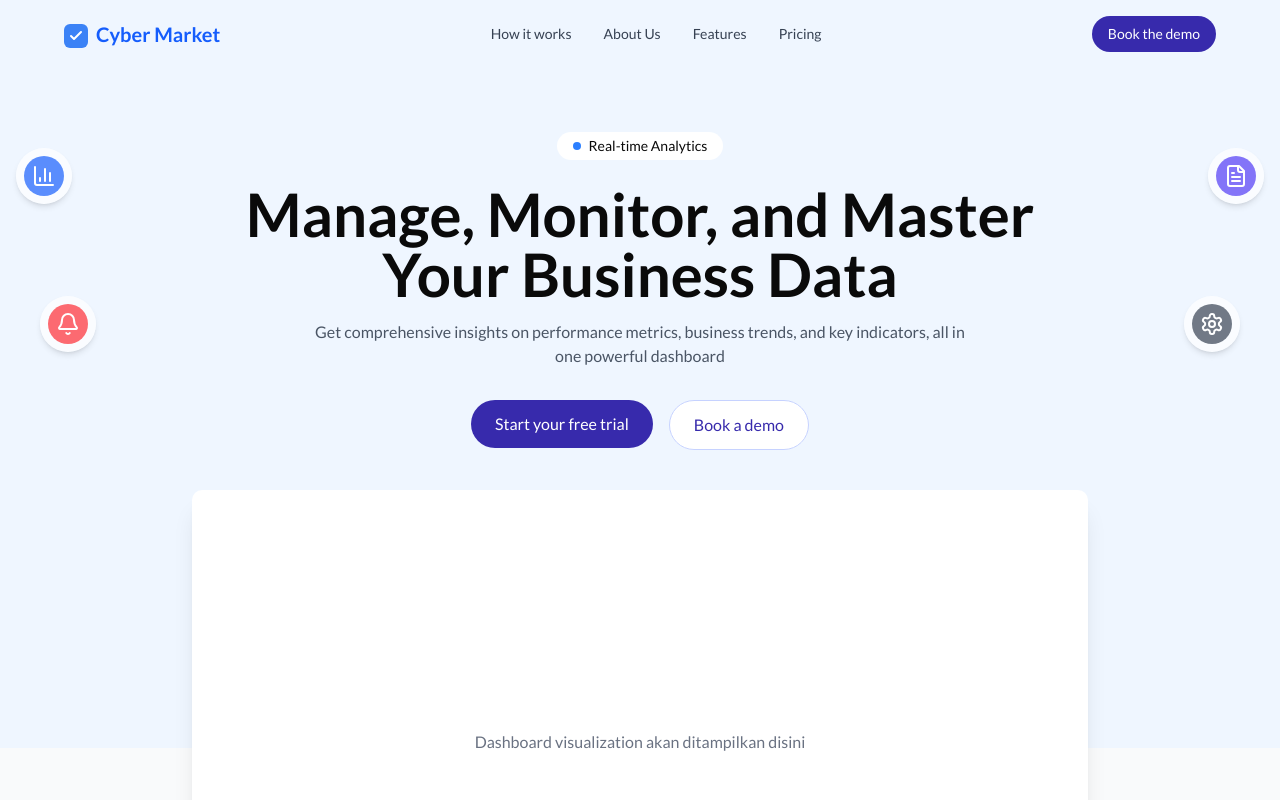
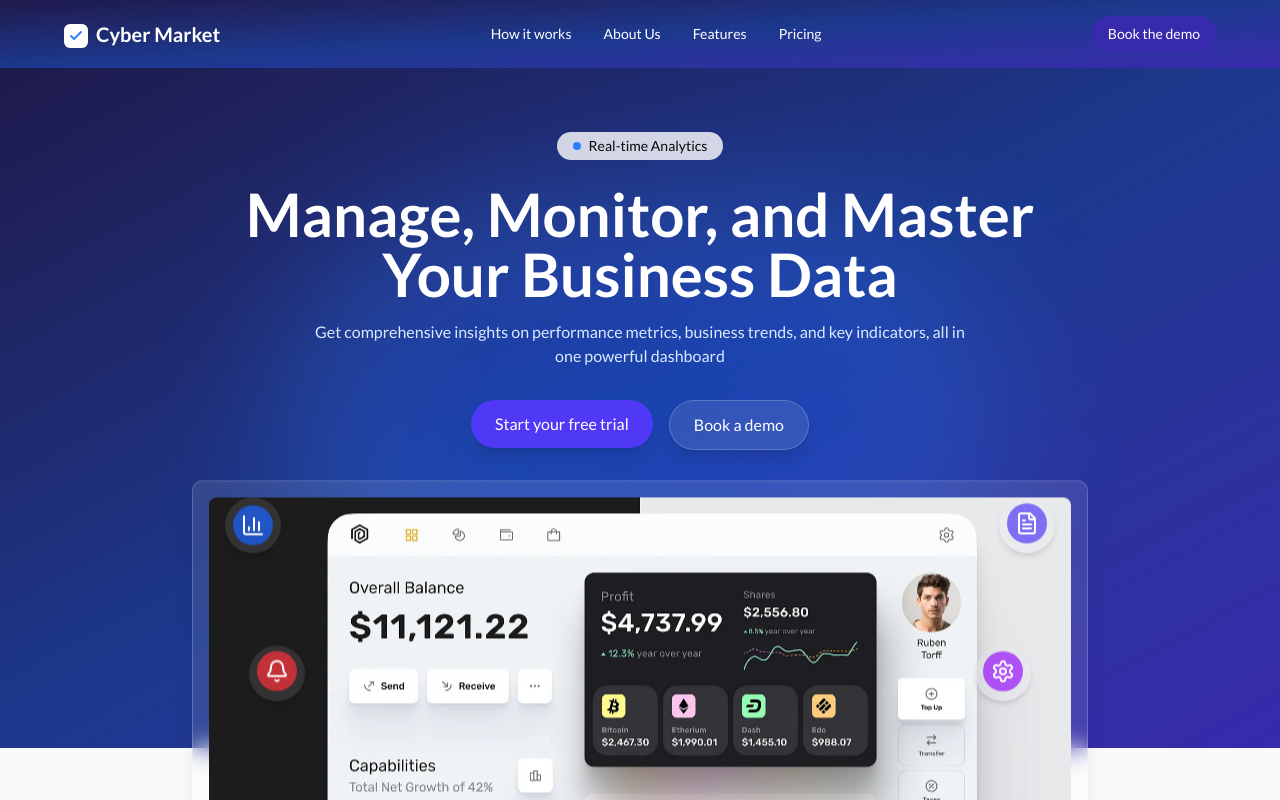
Before and after one commit to Reyn12/dashboard-management, a Next.js app: page / in a window 1280 px wide. Shown: the top 800 px of the page. Built offline with nearby package versions, Linux system fonts and the light colour scheme; no server answers.

Commit message:
Checkpoint bug navbar

```diff
--- a/app/components/landingPage/HeroSection.tsx
+++ b/app/components/landingPage/HeroSection.tsx
@@ -1,84 +1,228 @@
+'use client'
 import Link from 'next/link';
 import { BarChart3, Bell, Settings, FileText } from 'lucide-react';
-
+import { useEffect, useState } from 'react';
+import Image from 'next/image';
+import { motion } from 'framer-motion';
 
 export const HeroSection = () => {
+    const [scrollY, setScrollY] = useState(0);
+
+    useEffect(() => {
+        const handleScroll = () => {
+            setScrollY(window.scrollY);
+        };
+
+        window.addEventListener('scroll', handleScroll);
+        return () => window.removeEventListener('scroll', handleScroll);
+    }, []);
+
     return (
-        <section className="bg-blue-50 py-16 px-4 md:px-8 lg:px-16 overflow-visible h-170">
-            <div className="max-w-7xl mx-auto">
+        <section className="relative py-16 px-4 md:px-8 lg:px-16 overflow-visible h-170">
+            {/* Animated gradient background */}
+            <div className="absolute inset-0 -z-10 overflow-hidden">
+                <motion.div
+                    className="absolute inset-0 bg-gradient-to-br from-indigo-950 via-blue-900 to-indigo-800 animate-gradient-slow"
+                    style={{
+                        transform: `translateY(${scrollY * 0.05}px)`,
+                        transition: 'transform 0.1s ease-out'
+                    }}
+                ></motion.div>
+                <div className="absolute inset-0 opacity-30">
+                    <motion.div
+                        className="absolute top-1/4 left-1/4 w-1/2 h-1/2 bg-blue-400 rounded-full filter blur-[80px] animate-blob"
+                        style={{
+                            transform: `translate(${scrollY * 0.03}px, ${scrollY * -0.02}px)`,
+                            transition: 'transform 0.1s ease-out'
+                        }}
+                    ></motion.div>
+                    <motion.div
+                        className="absolute top-1/3 right-1/3 w-1/3 h-1/3 bg-indigo-500 rounded-full filter blur-[70px] animate-blob animation-delay-2000"
+                        style={{
+                            transform: `translate(${scrollY * -0.04}px, ${scrollY * 0.01}px)`,
+                            transition: 'transform 0.1s ease-out'
+                        }}
+                    ></motion.div>
+                    <motion.div
+                        className="absolute bottom-1/4 right-1/4 w-1/2 h-1/2 bg-blue-600 rounded-full filter blur-[90px] animate-blob animation-delay-4000"
+                        style={{
+                            transform: `translate(${scrollY * -0.02}px, ${scrollY * 0.03}px)`,
+                            transition: 'transform 0.1s ease-out'
+                        }}
+                    ></motion.div>
+                </div>
+            </div>
 
+            <div className="max-w-7xl mx-auto relative z-10">
                 {/* Badge */}
-                <div className="flex justify-center mb-6">
-                    <div className="bg-white rounded-full py-1 px-4 flex items-center">
+                <motion.div
+                    className="flex justify-center mb-6"
+                    initial={{ opacity: 0, y: -20 }}
+                    animate={{ opacity: 1, y: 0 }}
+                    transition={{ duration: 0.6 }}
+                >
+                    <div className="bg-white/80 backdrop-blur-sm rounded-full py-1 px-4 flex items-center">
                         <div className="bg-blue-500 h-2 w-2 rounded-full mr-2"></div>
                         <span className="text-sm font-medium">Real-time Analytics</span>
                     </div>
-                </div>
+                </motion.div>
 
                 {/* Hero Content */}
-                <div className="text-center mb-10 relative z-30">
-                    <h1 className="text-4xl md:text-5xl lg:text-6xl font-bold mb-4">
+                <motion.div
+                    className="text-center mb-10 relative z-30"
+                    initial={{ opacity: 0, y: 20 }}
+                    animate={{ opacity: 1, y: 0 }}
+                    transition={{ duration: 0.8, delay: 0.2 }}
+                >
+                    <h1 className="text-4xl md:text-5xl lg:text-6xl font-bold mb-4 text-white">
                         Manage, Monitor, and Master<br />Your Business Data
                     </h1>
-                    <p className="text-gray-600 max-w-2xl mx-auto mb-8">
+                    <p className="text-blue-100 max-w-2xl mx-auto mb-8">
                         Get comprehensive insights on performance metrics, business trends, and key indicators, all in one powerful dashboard
                     </p>
-                    <div className="flex justify-center gap-4 relative z-20">
+                    <motion.div
+                        className="flex justify-center gap-4 relative z-20"
+                        initial={{ opacity: 0 }}
+                        animate={{ opacity: 1 }}
+                        transition={{ duration: 0.8, delay: 0.4 }}
+                    >
                         <Link href="/trial">
-                            <button className="bg-indigo-800 hover:bg-indigo-700 text-white font-medium py-3 px-6 rounded-full transition-all">
+                            <motion.button
+                                className="bg-indigo-600 hover:bg-indigo-500 text-white font-medium py-3 px-6 rounded-full transition-all shadow-lg hover:shadow-indigo-500/50"
+                                whileHover={{ scale: 1.05 }}
+                                whileTap={{ scale: 0.95 }}
+                            >
                                 Start your free trial
-                            </button>
+                            </motion.button>
                         </Link>
                         <Link href="/demo">
-                            <button className="bg-white hover:bg-gray-100 text-indigo-800 font-medium py-3 px-6 rounded-full border border-indigo-200 transition-all">
+                            <motion.button
+                                className="bg-white/10 hover:bg-white/20 backdrop-blur-md text-white font-medium py-3 px-6 rounded-full border border-white/20 transition-all shadow-lg"
+                                whileHover={{ scale: 1.05 }}
+                                whileTap={{ scale: 0.95 }}
+                            >
                                 Book a demo
-                            </button>
+                            </motion.button>
                         </Link>
-                    </div>
-                </div>
+                    </motion.div>
+                </motion.div>
 
                 {/* Dashboard Image */}
-                <div className="relative">
-                    {/* Nanti kita ganti dengan gambar dashboard asli */}
-                    <div className="bg-white rounded-lg shadow-xl p-4 aspect-[16/9] w-full max-w-4xl mx-auto">
-                        <div className="flex items-center justify-center h-full">
-                            <p className="text-gray-500">Dashboard visualization akan ditampilkan disini</p>
-                        </div>
-                    </div>
-                </div>
+                <motion.div
+                    className="relative"
+                    initial={{ opacity: 0, y: 40 }}
+                    animate={{ opacity: 1, y: 0 }}
+                    transition={{
+                        duration: 1,
+                        delay: 0.6,
+                        type: "spring",
+                        stiffness: 100
+                    }}
+                >
+                    <motion.div
+                        className="bg-white/10 backdrop-blur-md rounded-lg shadow-xl p-4 w-full max-w-4xl mx-auto border border-white/20 overflow-hidden"
+                        animate={{
+                            y: [0, -10, 0],
+                        }}
+                        transition={{
+                            duration: 4,
+                            repeat: Infinity,
+                            repeatType: "reverse",
+                            ease: "easeInOut"
+                        }}
+                    >
+                        <div className="relative aspect-[16/9]">
+                            <div className="absolute inset-0">
+                                <motion.div
+                                    transition={{ duration: 0.5 }}
+                                >
+                                    <Image
+                                        src="/images/dashboard-admin2.webp"
+                                        alt="Dashboard Admin Preview"
+                                        fill
+                                        priority
+                                        className="object-cover rounded-md"
+                                    />
+                                </motion.div>
+                            </div>
 
-                {/* Feature Icons */}
-                <div className="absolute left-0 right-0 top-37 pointer-events-none z-10 backdrop-blur-sm">
-                    <div className="relative max-w-7xl mx-auto">
-                        {/* Analytics */}
-                        <div className="absolute left-4 top-0 bg-white/70 p-2 rounded-full shadow-md backdrop-blur-md">
-                            <div className="w-10 h-10 bg-blue-600/70 backdrop-filter backdrop-blur-sm rounded-full flex items-center justify-center text-white">
-                                <BarChart3 />
+                            {/* Analytics */}
+                            <div className="absolute left-4 top-0 bg-white/10 p-2 rounded-full shadow-md backdrop-blur-md">
+                                <motion.div
+                                    className="w-10 h-10 bg-blue-600/70 backdrop-filter backdrop-blur-sm rounded-full flex items-center justify-center text-white"
+                                    animate={{
+                                        y: [0, -3, 0],
+                                    }}
+                                    transition={{
+                                        duration: 3,
+                                        repeat: Infinity,
+                                        repeatType: "reverse",
+                                        ease: "easeInOut"
+                                    }}
+                                >
+                                    <BarChart3 />
+                                </motion.div>
+                            </div>
+
+                            {/* Reports */}
+                            <div className="absolute right-4 top-0 bg-white/10 p-2 rounded-full shadow-md backdrop-blur-md">
+                                <motion.div
+                                    className="w-10 h-10 bg-indigo-600/70 backdrop-filter backdrop-blur-sm rounded-full flex items-center justify-center text-white"
+                                    animate={{
+                                        y: [0, -3, 0],
+                                    }}
+                                    transition={{
+                                        duration: 4,
+                                        repeat: Infinity,
+                                        repeatType: "reverse",
+                                        ease: "easeInOut",
+                                        delay: 0.5
+                                    }}
+                                >
+                                    <FileText />
+                                </motion.div>
+                            </div>
+
+                            {/* Notifications */}
+                            <div className="absolute left-10 top-37 bg-white/10 p-2 rounded-full shadow-md backdrop-blur-md">
+                                <motion.div
+                                    className="w-10 h-10 bg-red-500/70 backdrop-filter backdrop-blur-sm rounded-full flex items-center justify-center text-white"
+                                    animate={{
+                                        y: [0, -3, 0],
+                                    }}
+                                    transition={{
+                                        duration: 3.5,
+                                        repeat: Infinity,
+                                        repeatType: "reverse",
+                                        ease: "easeInOut",
+                                        delay: 1
+                                    }}
+                                >
+                                    <Bell />
+                                </motion.div>
+                            </div>
+
+                            {/* Settings */}
+                            <div className="absolute right-10 top-37 bg-white/10 p-2 rounded-full shadow-md backdrop-blur-md">
+                                <motion.div
+                                    className="w-10 h-10 bg-purple-600/70 backdrop-filter backdrop-blur-sm rounded-full flex items-center justify-center text-white"
+                                    animate={{
+                                        y: [0, -3, 0],
+                                    }}
+                                    transition={{
+                                        duration: 3.2,
+                                        repeat: Infinity,
+                                        repeatType: "reverse",
+                                        ease: "easeInOut",
+                                        delay: 1.5
+                                    }}
+                                >
+                                    <Settings />
+                                </motion.div>
                             </div>
                         </div>
-
-                        {/* Reports */}
-                        <div className="absolute right-4 top-0 bg-white/70 p-2 rounded-full shadow-md backdrop-blur-md">
-                            <div className="w-10 h-10 bg-indigo-600/70 backdrop-filter backdrop-blur-sm rounded-full flex items-center justify-center text-white">
-                                <FileText />
-                            </div>
-                        </div>
-
-                        {/* Notifications */}
-                        <div className="absolute left-10 top-37 bg-white/70 p-2 rounded-full shadow-md backdrop-blur-md">
-                            <div className="w-10 h-10 bg-red-500/70 backdrop-filter backdrop-blur-sm rounded-full flex items-center justify-center text-white">
-                                <Bell />
-                            </div>
-                        </div>
-
-                        {/* Settings */}
-                        <div className="absolute right-10 top-37 bg-white/70 p-2 rounded-full shadow-md backdrop-blur-md">
-                            <div className="w-10 h-10 bg-gray-700/70 backdrop-filter backdrop-blur-sm rounded-full flex items-center justify-center text-white">
-                                <Settings />
-                            </div>
-                        </div>
-                    </div>
-                </div>
+                    </motion.div>
+                </motion.div>
             </div>
         </section>
     );
--- a/app/components/landingPage/Navbar.tsx
+++ b/app/components/landingPage/Navbar.tsx
@@ -19,15 +19,15 @@ export const Navbar = () => {
   }, []);
 
   return (
-    <nav className={`py-4 px-6 md:px-8 lg:px-16 sticky top-0 transition-all duration-300 z-50 ${scrolled ? "bg-white shadow-md" : "bg-blue-50"
+    <nav className={`py-4 px-6 md:px-8 lg:px-16 sticky top-0 transition-all duration-300 z-50 ${scrolled ? "bg-white shadow-md" : "bg-gradient-to-br from-indigo-950 via-blue-900 to-indigo-800 color-white"
       }`}>
       <div className="max-w-7xl mx-auto flex items-center justify-between">
         {/* Logo */}
         <Link href="/" className="flex items-center">
-          <span className="text-blue-600 font-bold text-xl">
+          <span className={`${scrolled ? "text-blue-600" : "text-white"} font-bold text-xl`}>
             <svg width="24" height="24" viewBox="0 0 24 24" fill="none" xmlns="http://www.w3.org/2000/svg" className="inline-block mr-2">
-              <rect width="24" height="24" rx="6" fill="#3B82F6" />
-              <path d="M7 12L10 15L17 8" stroke="white" strokeWidth="2" strokeLinecap="round" strokeLinejoin="round" />
+              <rect width="24" height="24" rx="6" fill={scrolled ? "#3B82F6" : "#FFFFFF"} />
+              <path d="M7 12L10 15L17 8" stroke={scrolled ? "white" : "#3B82F6"} strokeWidth="2" strokeLinecap="round" strokeLinejoin="round" />
             </svg>
             Cyber Market
           </span>
@@ -35,16 +35,16 @@ export const Navbar = () => {
 
         {/* Navigation Links */}
         <div className="hidden md:flex items-center space-x-8">
-          <Link href="/how-it-works" className="text-gray-700 hover:text-blue-600 transition-colors text-sm font-medium">
+          <Link href="/how-it-works" className={`${scrolled ? "text-gray-700" : "text-white"} hover:text-blue-600 transition-colors text-sm font-medium`}>
             How it works
           </Link>
-          <Link href="/about-us" className="text-gray-700 hover:text-blue-600 transition-colors text-sm font-medium">
+          <Link href="/about-us" className={`${scrolled ? "text-gray-700" : "text-white"} hover:text-blue-600 transition-colors text-sm font-medium`}>
             About Us
           </Link>
-          <Link href="/features" className="text-gray-700 hover:text-blue-600 transition-colors text-sm font-medium">
+          <Link href="/features" className={`${scrolled ? "text-gray-700" : "text-white"} hover:text-blue-600 transition-colors text-sm font-medium`}>
             Features
           </Link>
-          <Link href="/pricing" className="text-gray-700 hover:text-blue-600 transition-colors text-sm font-medium">
+          <Link href="/pricing" className={`${scrolled ? "text-gray-700" : "text-white"} hover:text-blue-600 transition-colors text-sm font-medium`}>
             Pricing
           </Link>
         </div>
```
Also changed, not shown: public/images/dashboard-admin.webp (added), public/images/dashboard-admin2.webp (added).
